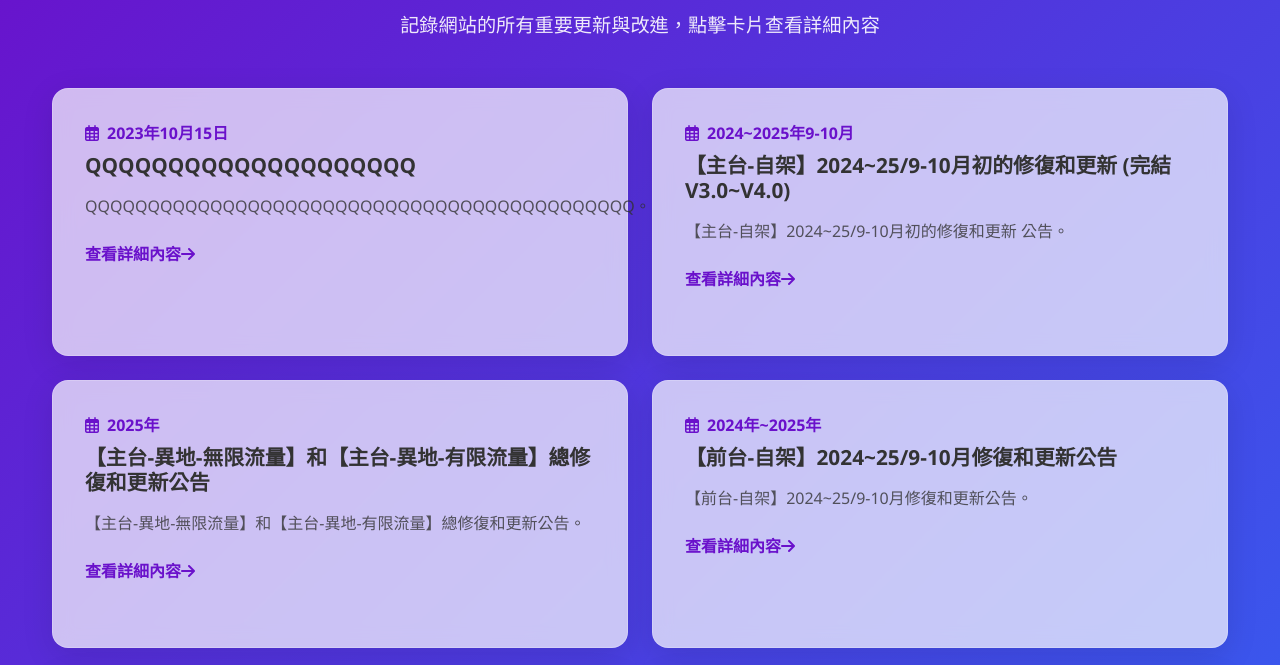
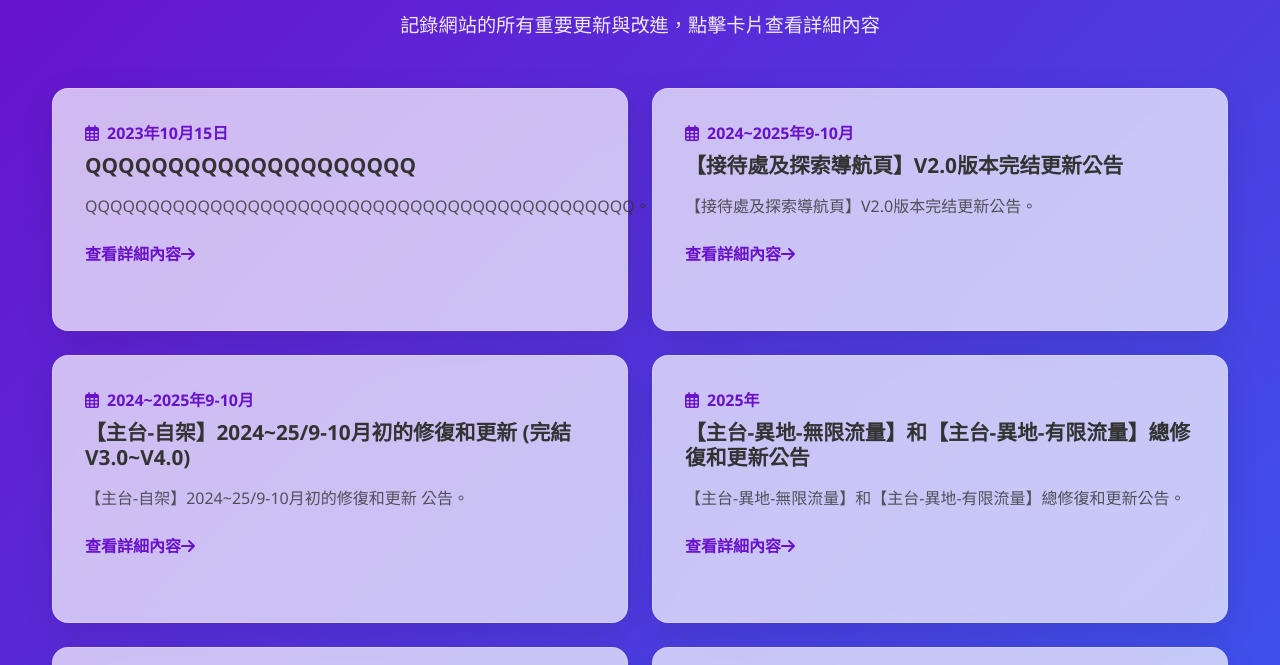
Before and after one commit to wsiuming785-sudo/saka-history, a plain HTML site: page Main-stage_History/index.html in a window 1280 px wide. Shown: the part 101-766 px from the top of the page. Drawn offline with nearby package versions, Linux system fonts and the light colour scheme.

Commit message:
Update index.html

```diff
--- a/Main-stage_History/index.html
+++ b/Main-stage_History/index.html
@@ -204,6 +204,25 @@
 
 
 
+<!-- 更新項目  -->
+            <div class="col-lg-6 col-md-6 mb-4">
+                <div class="glass-card update-card">
+                    <div class="update-date">
+                        <i class="far fa-calendar-alt"></i>
+                         2024~2025年9-10月
+                    </div>
+                    <h3 class="update-title">【接待處及探索導航頁】V2.0版本完结更新公告</h3>
+                    <p class="update-description">
+                      【接待處及探索導航頁】V2.0版本完结更新公告。
+                    </p>
+                    <a href="updates/2025_05-02.html" class="update-link">
+                        查看詳細內容 <i class="fas fa-arrow-right"></i>
+                    </a>
+                </div>
+            </div>
+
+
+
  <!-- 更新項目  -->
             <div class="col-lg-6 col-md-6 mb-4">
                 <div class="glass-card update-card">
```
